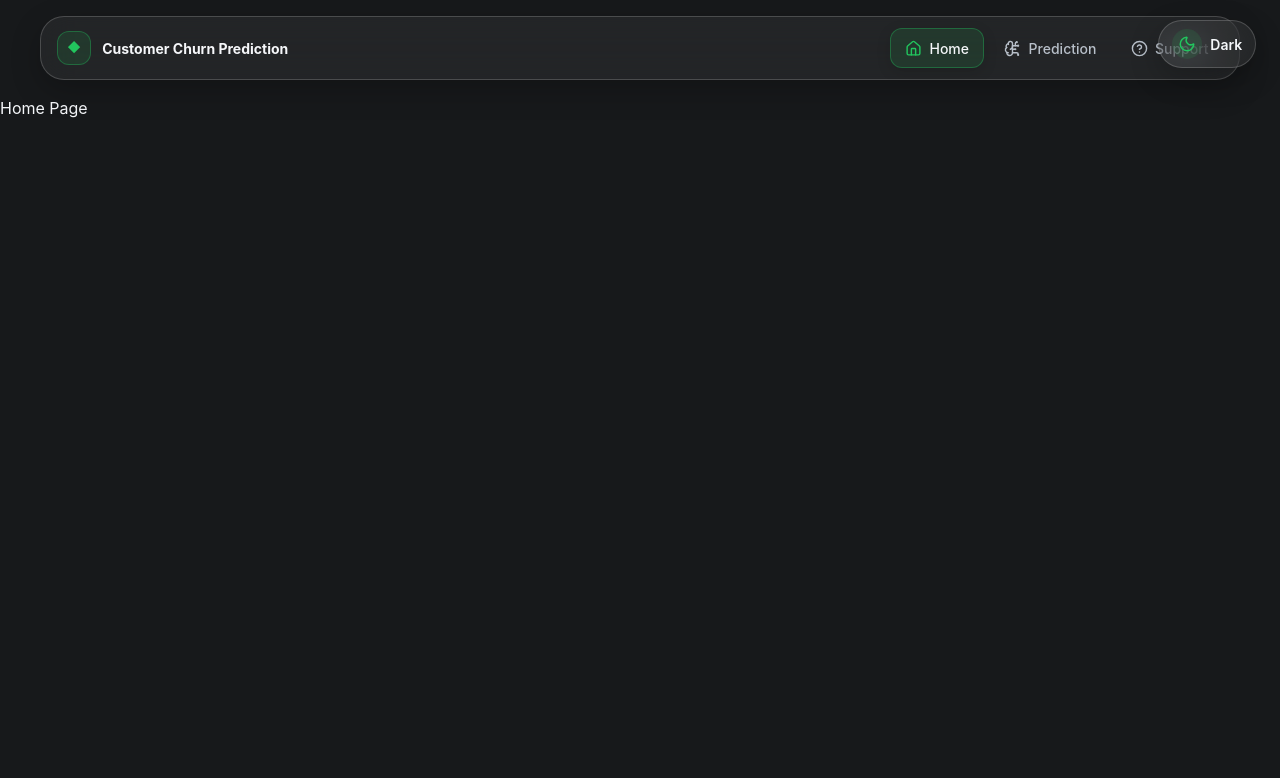
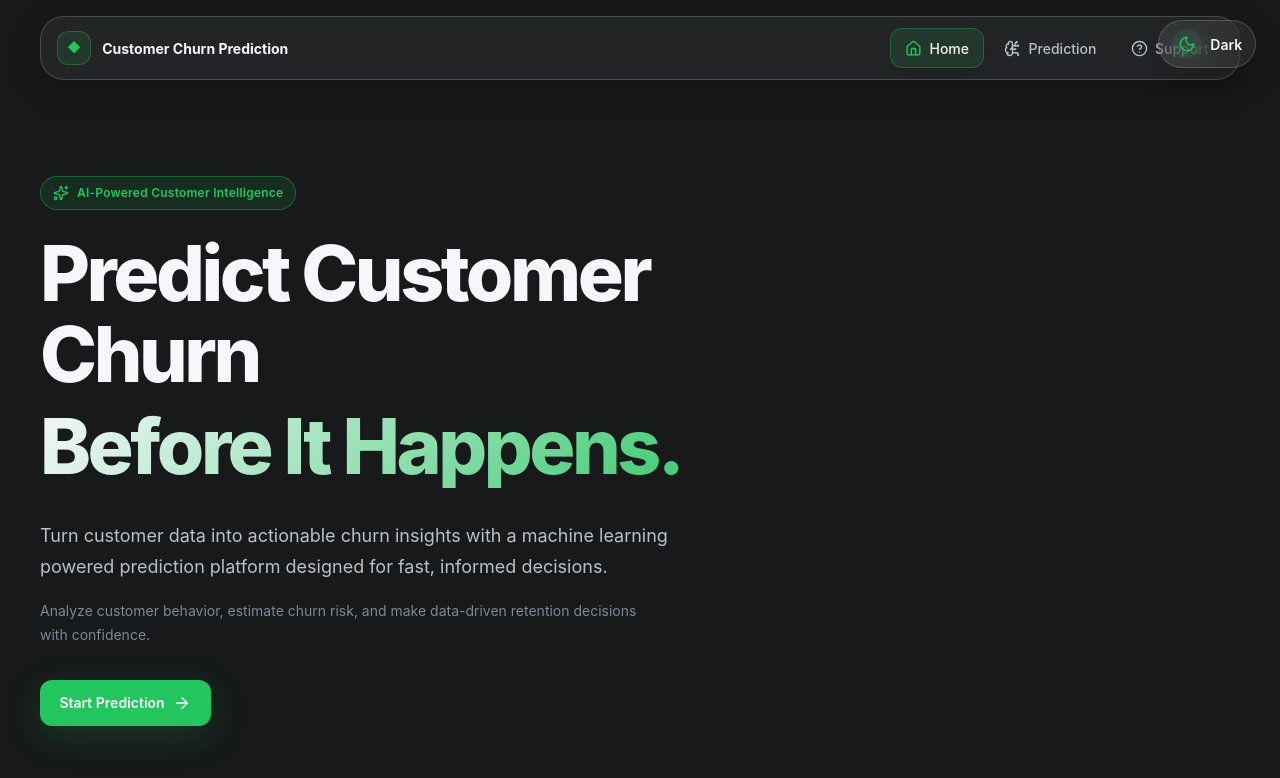
Before and after one commit to annnuspeaks/customer-churn-prediction, a React app in the folder frontend/: page / in a window 1280 px wide. Shown: the top 778 px of the page. Built offline with nearby package versions, Linux system fonts and the light colour scheme; the HTML template or start-up script is replaced by a standard one.

Commit message:
Implement home hero content

```diff
--- a/frontend/src/pages/Home/Home.css
+++ b/frontend/src/pages/Home/Home.css
@@ -0,0 +1,164 @@
+.home {
+  width: 100%;
+}
+
+.home__hero {
+  width: 100%;
+  min-height: calc(100vh - 96px);
+
+  display: flex;
+  align-items: center;
+
+  padding: var(--space-20) var(--container-padding);
+}
+
+.home__hero-content {
+  width: min(100%, 760px);
+}
+
+.home__eyebrow {
+  display: inline-flex;
+  align-items: center;
+  gap: 0.5rem;
+
+  margin-bottom: var(--space-6);
+  padding: 0.45rem 0.75rem;
+
+  border: 1px solid var(--color-accent-border);
+  border-radius: var(--radius-pill);
+
+  color: var(--color-accent);
+  background: var(--color-accent-soft);
+
+  font-size: var(--font-size-xs);
+  font-weight: var(--font-weight-semibold);
+  letter-spacing: 0.02em;
+}
+
+.home__title {
+  max-width: 760px;
+
+  color: var(--color-text-primary);
+
+  font-size: clamp(3rem, 6vw, 5.5rem);
+  font-weight: var(--font-weight-extrabold);
+  line-height: var(--line-height-tight);
+  letter-spacing: -0.045em;
+}
+
+.home__title-accent {
+  display: block;
+
+  margin-top: 0.15em;
+
+  background: linear-gradient(
+    135deg,
+    var(--color-text-primary),
+    var(--color-accent)
+  );
+
+  -webkit-background-clip: text;
+  background-clip: text;
+  color: transparent;
+}
+
+.home__description {
+  max-width: 680px;
+  margin-top: var(--space-8);
+
+  color: var(--color-text-secondary);
+
+  font-size: var(--font-size-lg);
+  line-height: var(--line-height-relaxed);
+}
+
+.home__supporting-text {
+  max-width: 620px;
+  margin-top: var(--space-4);
+
+  color: var(--color-text-muted);
+
+  font-size: var(--font-size-sm);
+  line-height: var(--line-height-relaxed);
+}
+
+.home__actions {
+  display: flex;
+  align-items: center;
+
+  margin-top: var(--space-8);
+}
+
+.home__primary-action {
+  display: inline-flex;
+  align-items: center;
+  justify-content: center;
+  gap: 0.55rem;
+
+  min-height: 46px;
+  padding: 0.7rem 1.15rem;
+
+  border: 1px solid var(--color-accent-border);
+  border-radius: var(--radius-md);
+
+  color: #ffffff;
+  background: var(--color-accent);
+
+  font-size: var(--font-size-sm);
+  font-weight: var(--font-weight-semibold);
+
+  box-shadow: var(--shadow-accent);
+
+  transition:
+    transform var(--transition-fast),
+    background-color var(--transition-fast),
+    box-shadow var(--transition-fast);
+}
+
+.home__primary-action:hover {
+  transform: translateY(-2px);
+  background: var(--color-accent-hover);
+  box-shadow: var(--shadow-accent);
+}
+
+.home__primary-action:focus-visible {
+  outline: 2px solid var(--color-accent);
+  outline-offset: 3px;
+}
+
+.home__primary-action svg {
+  transition: transform var(--transition-fast);
+}
+
+.home__primary-action:hover svg {
+  transform: translateX(3px);
+}
+
+@media (max-width: 768px) {
+  .home__hero {
+    min-height: auto;
+    padding-block: var(--space-16);
+  }
+
+  .home__title {
+    font-size: clamp(2.75rem, 10vw, 4rem);
+  }
+
+  .home__description {
+    font-size: var(--font-size-md);
+  }
+}
+
+@media (max-width: 480px) {
+  .home__hero {
+    padding-block: var(--space-12);
+  }
+
+  .home__title {
+    font-size: clamp(2.4rem, 12vw, 3.25rem);
+  }
+
+  .home__eyebrow {
+    margin-bottom: var(--space-4);
+  }
+}
--- a/frontend/src/pages/Home/Home.jsx
+++ b/frontend/src/pages/Home/Home.jsx
@@ -1,5 +1,43 @@
+import { ArrowRight, Sparkles } from "lucide-react";
+import { Link } from "react-router-dom";
+import "./Home.css";
+
 function Home() {
-  return <main>Home Page</main>;
+  return (
+    <main className="home">
+      <section className="home__hero">
+        <div className="home__hero-content">
+          <div className="home__eyebrow">
+            <Sparkles size={16} aria-hidden="true" />
+            <span>AI-Powered Customer Intelligence</span>
+          </div>
+
+          <h1 className="home__title">
+            Predict Customer Churn
+            <span className="home__title-accent">Before It Happens.</span>
+          </h1>
+
+          <p className="home__description">
+            Turn customer data into actionable churn insights with a machine
+            learning powered prediction platform designed for fast, informed
+            decisions.
+          </p>
+
+          <p className="home__supporting-text">
+            Analyze customer behavior, estimate churn risk, and make data-driven
+            retention decisions with confidence.
+          </p>
+
+          <div className="home__actions">
+            <Link to="/prediction" className="home__primary-action">
+              Start Prediction
+              <ArrowRight size={18} aria-hidden="true" />
+            </Link>
+          </div>
+        </div>
+      </section>
+    </main>
+  );
 }
 
 export default Home;
```
Also changed, not shown: 2 other files (tests, documents, lock files or other folders).
